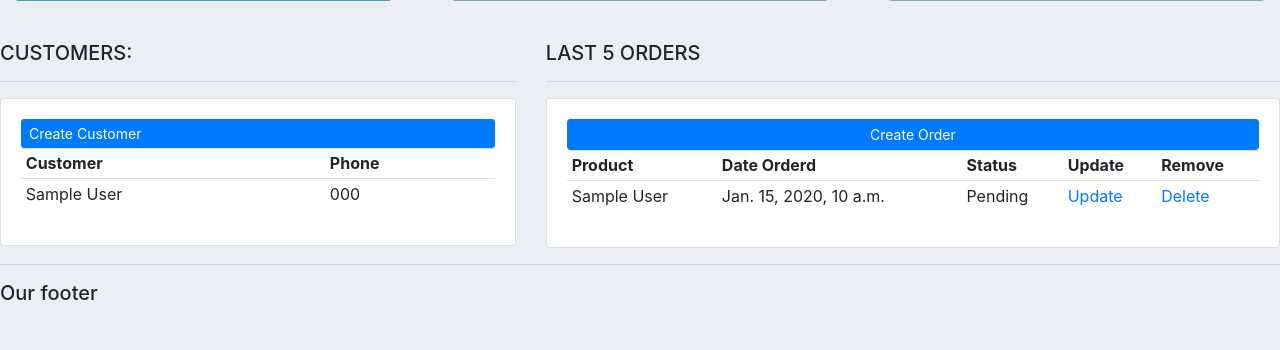
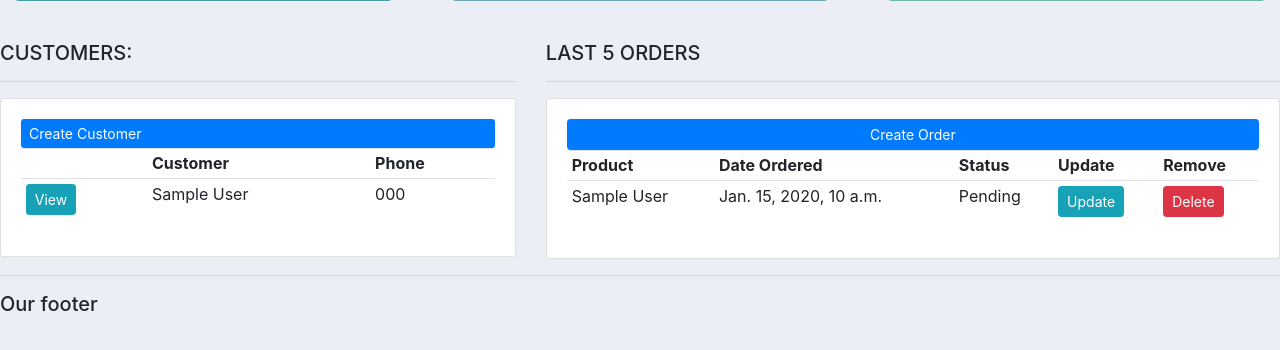
Before and after one commit to Zvnazar00/CRM, a Django app: page / in a window 1280 px wide. Shown: the part 253-603 px from the top of the page. Run offline with Django 4.2, Linux system fonts and the light colour scheme; tables that the repository leaves empty hold one stand-in row (values such as "Sample post").

Commit message:
work at templates

```diff
--- a/accounts/templates/accounts/dashboard.html
+++ b/accounts/templates/accounts/dashboard.html
@@ -10,11 +10,13 @@
    <a class="brn btn-primary btn-sm btn-block" href=""> Create Customer</a>
    <table class="table table-sm">
     <tr>
+     <th></th>
      <th>Customer</th>
      <th>Phone</th>
     </tr>
     {% for customer in customers  %}
     <tr>
+           <td><a class="btn btn-sm btn-info " href="{% url 'customer' customer.id %}">View</a></td>
            <td>{{customer.name}}</td>
            <td>{{customer.phone}}</td>
     </tr>
@@ -31,7 +33,7 @@
    <table class="table table-sm">
     <tr>
      <th>Product</th>
-     <th>Date Orderd</th>
+     <th>Date Ordered</th>
      <th>Status</th>
      <th>Update</th>
      <th>Remove</th>
@@ -42,8 +44,8 @@
            <td>{{order.product}}</td>
            <td>{{order.date_created}}</td>
            <td>{{order.status}}</td>
-           <td> <a href="">Update</a></td>
-           <td> <a href="">Delete</a></td>
+           <td> <a class="btn btn-sm btn-info"  href="#">Update</a></td>
+           <td> <a class="btn btn-sm btn-danger"  href="#">Delete</a></td>
     </tr>
     {% endfor %}
 
--- a/accounts/templates/accounts/navbar.html
+++ b/accounts/templates/accounts/navbar.html
@@ -7,10 +7,10 @@
   <div class="collapse navbar-collapse" id="navbarNav">
     <ul class="navbar-nav">
       <li class="nav-item active">
-        <a class="nav-link" href="#">Dashboard</a>
+        <a class="nav-link" href="{% url 'home' %}">Dashboard</a>
       </li>
       <li class="nav-item">
-        <a class="nav-link" href="#">Products</a>
+        <a class="nav-link" href="{% url 'products' %}">Products</a>
       </li>
     </ul>
   </div>
--- a/accounts/urls.py
+++ b/accounts/urls.py
@@ -2,7 +2,7 @@ from django.urls import path
 from . import views
 
 urlpatterns = [
-    path('', views.home),
-    path('products/', views.products),
-    path('customer/<str:pk_test>/', views.customer),
+    path('', views.home, name='home'),
+    path('products/', views.products, name='products'),
+    path('customer/<str:pk_test>/', views.customer, name='customer'),
 ]
```
